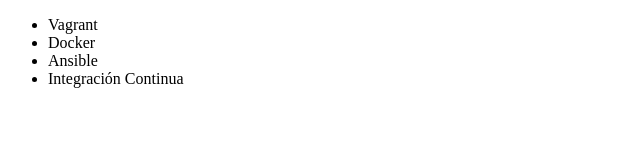
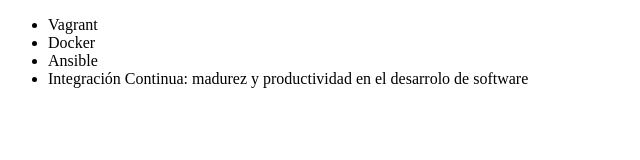
Before and after one commit to shaul403/AluraGit, a plain HTML site: page index.html in a window 1280 px wide. Shown: the whole page, without its empty margins (0-640 px from the left). Drawn offline with Linux system fonts and the light colour scheme.

Commit message:
renombrando curso de interaccion continua

```diff
--- a/index.html
+++ b/index.html
@@ -12,7 +12,7 @@
         <li>Vagrant</li>
         <li>Docker</li>
         <li>Ansible</li>
-        <li>Integración Continua</li>
+        <li>Integración Continua: madurez y productividad en el desarrolo de software</li>
 
     </ul>
 
```
